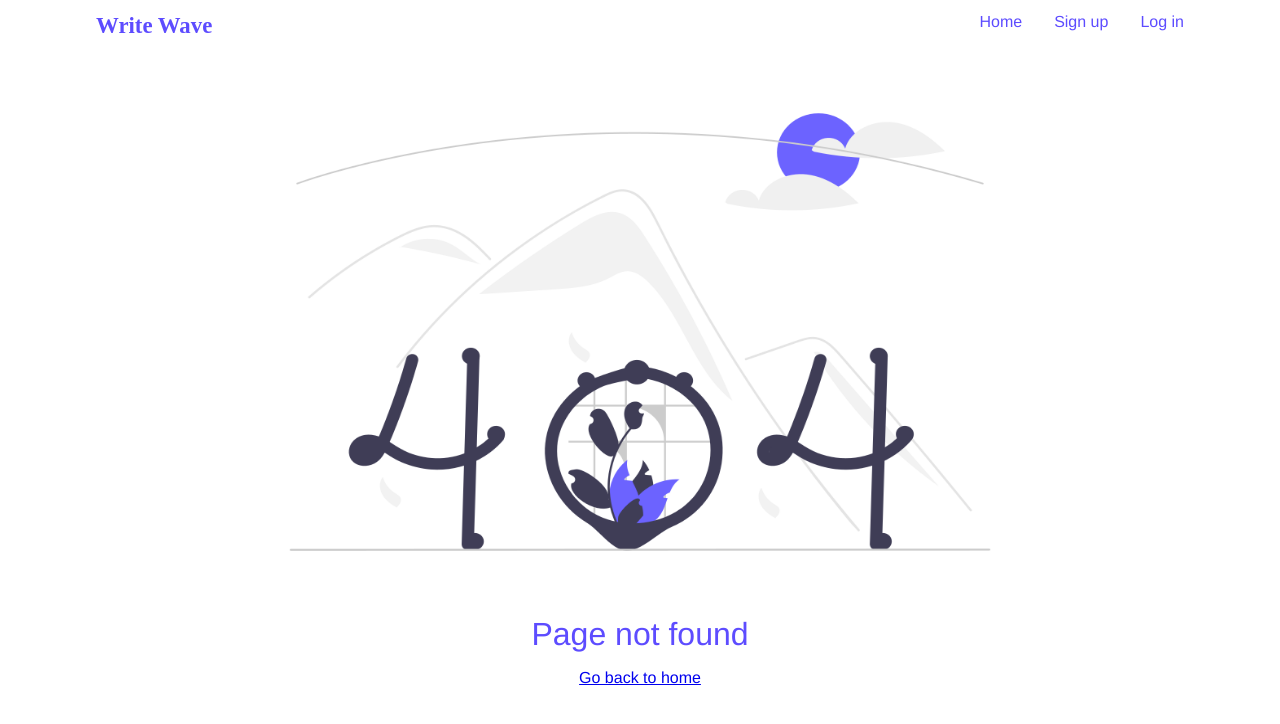
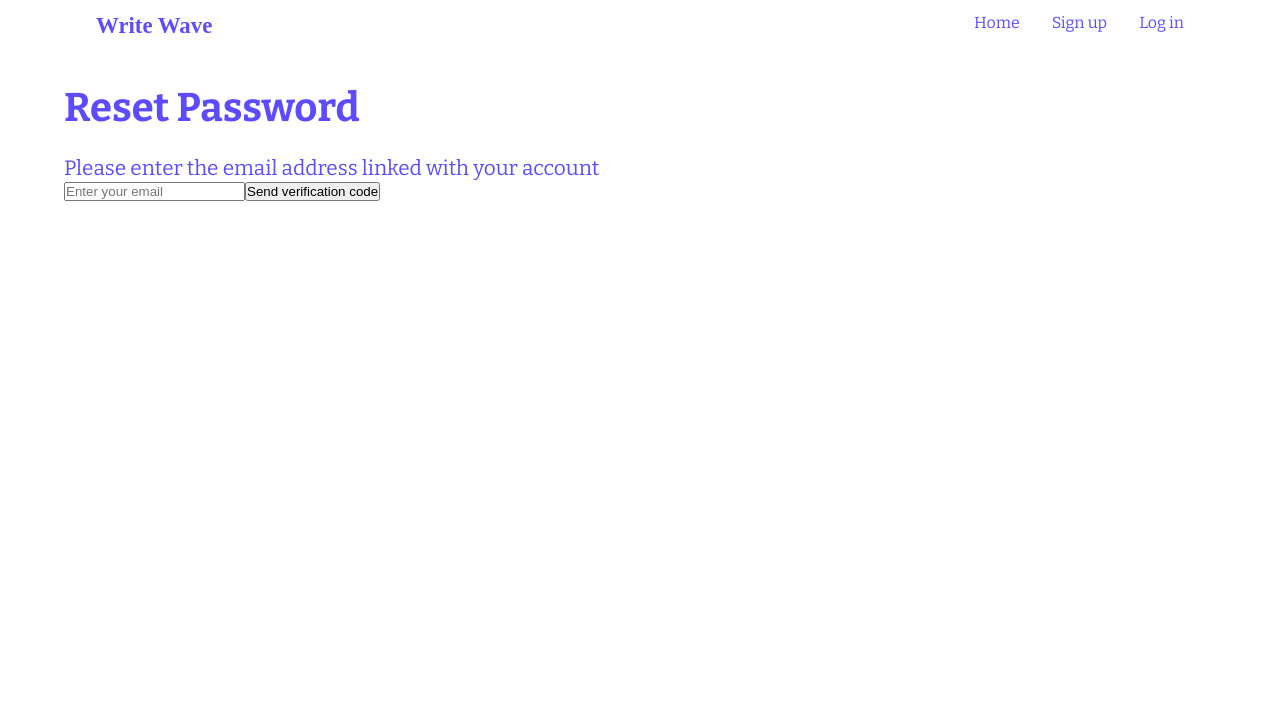
Before and after one commit to Yishak110402/Write-Wave, a React (Create React App) app in the folder client/: page /forgotpassword in a window 1280 px wide. Before the commit this address had no page. Shown: the top 724 px of the page. Built offline with nearby package versions, Linux system fonts and the light colour scheme.

Commit message:
first commit

```diff
--- a/client/src/App.js
+++ b/client/src/App.js
@@ -12,6 +12,7 @@ import EditBlog from "./pages/EditBlog";
 import Homepage from "./pages/Homepage";
 import PageNotFound from "./pages/PageNotFound";
 import VerifyEmail from "./pages/VerifyEmail";
+import ForgotPassword from "./pages/ForgotPassword";
 
 export default function App() {
   const [activeUser, setActiveUser] = useState(null);
@@ -57,6 +58,7 @@ export default function App() {
               />
             }
           />
+          <Route path="/forgotpassword" element={<ForgotPassword/>} />
           <Route
             path="/signup"
             element={
--- a/client/src/components/Login/LoginForm.js
+++ b/client/src/components/Login/LoginForm.js
@@ -83,6 +83,7 @@ export default function LoginForm({ activeUser, setActiveUser }) {
         <p>
           Don't have an account <Link to="/signup">sign up</Link>{" "}
         </p>
+        <Link className="forgot-link" to='/forgotpassword'>Forgot my password</Link>
       </form>
     </div>
   );
--- a/client/src/index.css
+++ b/client/src/index.css
@@ -1,11 +1,13 @@
-body{
-    width: 100vw;
-    height: 100vh;
-    font-family: "Helvetica", sans-serif;
-    overflow-x:  hidden;
-    position: relative;
+@import url("https://fonts.googleapis.com/css2?family=Bitter:ital,wght@0,100..900;1,100..900&display=swap");
+
+body {
+  width: 100vw;
+  height: 100vh;
+  font-family: "Bitter", serif;
+  overflow-x: hidden;
+  position: relative;
 }
-*{
-    margin: 0;
-    padding: 0;
+* {
+  margin: 0;
+  padding: 0;
 }
--- /dev/null
+++ b/client/src/pages/ForgotPassword.css
@@ -0,0 +1,12 @@
+.forgot-password{
+    height: 100vh;
+    padding: 2rem 4rem;
+    color: #5d4cff;
+}
+.forgot-password h1{
+    margin-bottom: 1.5rem;
+    font-size: 2.5rem;
+}
+.forgot-password p{
+    font-size: 1.3rem;
+}
--- /dev/null
+++ b/client/src/pages/ForgotPassword.js
@@ -0,0 +1,20 @@
+import { useState } from "react";
+import "./ForgotPassword.css";
+
+export default function ForgotPassword() {
+  const [email, setEmail] = useState(null);
+  return (
+    <div className="forgot-password">
+      <h1>Reset Password</h1>
+      <p>Please enter the email address linked with your account</p>
+      <div>
+        <input
+          type="email"
+          placeholder="Enter your email"
+          onChange={(e) => setEmail(e.target.value)}
+        />
+        <button>Send verification code</button>
+      </div>
+    </div>
+  );
+}
--- a/client/src/pages/PageNotFound.js
+++ b/client/src/pages/PageNotFound.js
@@ -7,7 +7,7 @@ export default function PageNotFound(){
         <div className='page-not-found'>
             <img src={pagenotfound} />
             <p>Page not found</p>
-            <Link to='/home'>Go back to home</Link>
+            <Link to='/'>Go back to home</Link>
         </div>
     )
 }
--- a/client/src/pages/VerifyEmail.css
+++ b/client/src/pages/VerifyEmail.css
@@ -35,10 +35,9 @@
     background-color: #5d4cff;
     border: none;
     width: 5rem;
-    padding: 0.3rem 1rem;
+    padding: 0.3rem 1.5rem;
     font-size: 1.03rem;
     border-radius: 20px;
-    letter-spacing: 0.1rem;
 }
 .verify-form div button:disabled{
     opacity: 0.8;
```
